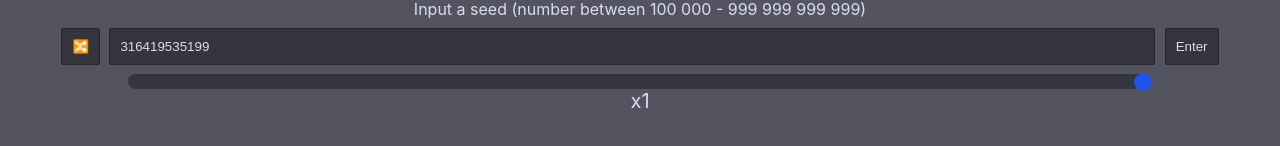
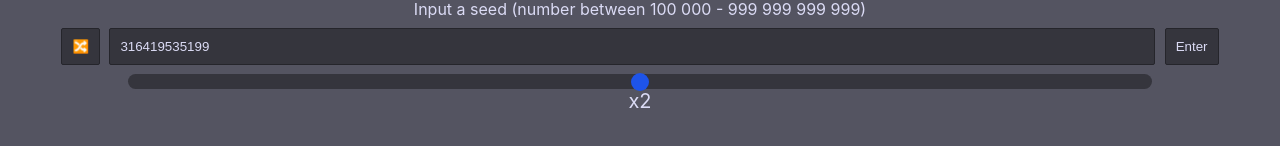
Before and after one commit to Reishi006/perlin-canvas, a React (Create React App) app: page / in a window 1280 px wide. Shown: the part 600-746 px from the top of the page. Built offline with nearby package versions, Linux system fonts and the light colour scheme.

Commit message:
Update Canvas.js
removed unnecessary code;
set defaultValue of the input type range

```diff
--- a/src/Canvas.js
+++ b/src/Canvas.js
@@ -26,7 +26,7 @@ function Canvas(props) {
 
   const randomValue = Math.floor(Math.random()*999999999999)+100000;
   const [plotValues, setPlotValues] = useState(null);
-  const [size, setSize] = useState(32);
+  const [size, setSize] = useState(64);
 
   const draw = () => {
     const canvas = canvasRef.current;
@@ -40,32 +40,7 @@ function Canvas(props) {
     let colorValues = colorValuesRef.current;
     setPlotValues(colorValues);
 
-    //console.log(colorValues);
-
     for (let i = 0; i < imageData.data.length; i += 4) {
-      /* imageData.data[i] = props.colorValues[i/4]*255;
-      imageData.data[i + 1] = 0 + ((props.colorValues[i/4]*255)/2);
-      imageData.data[i + 2] = props.colorValues[i/4]*255;
-      imageData.data[i + 3] = 255; */
-
-      /* if (props.colorValues[i/4] < 0.3) {
-        imageData.data[i] = 70;
-        imageData.data[i + 1] = 0;
-        imageData.data[i + 2] = 70;
-      } else if (props.colorValues[i/4] < 0.5 && props.colorValues[i/4] >= 0.3) {
-        imageData.data[i] = 100;
-        imageData.data[i + 1] = 0;
-        imageData.data[i + 2] = 100;
-      } else if (props.colorValues[i/4] >= 0.5 && props.colorValues[i/4] < 0.7) {
-        imageData.data[i] = 190;
-        imageData.data[i + 1] = 0;
-        imageData.data[i + 2] = 190;
-      } else if (props.colorValues[i/4] >= 0.7) {
-        imageData.data[i] = 255;
-        imageData.data[i + 1] = 0;
-        imageData.data[i + 2] = 255;
-      } */
-
       if (colorValues[i/4] <= 0.15) {
         imageData.data[i] = 20;
         imageData.data[i + 1] = 20;
@@ -265,6 +240,7 @@ function Canvas(props) {
         <input
           className='seed-size'
           type='range'
+          defaultValue={3}
           min='0'
           max='6'
           list='sizes'
```
